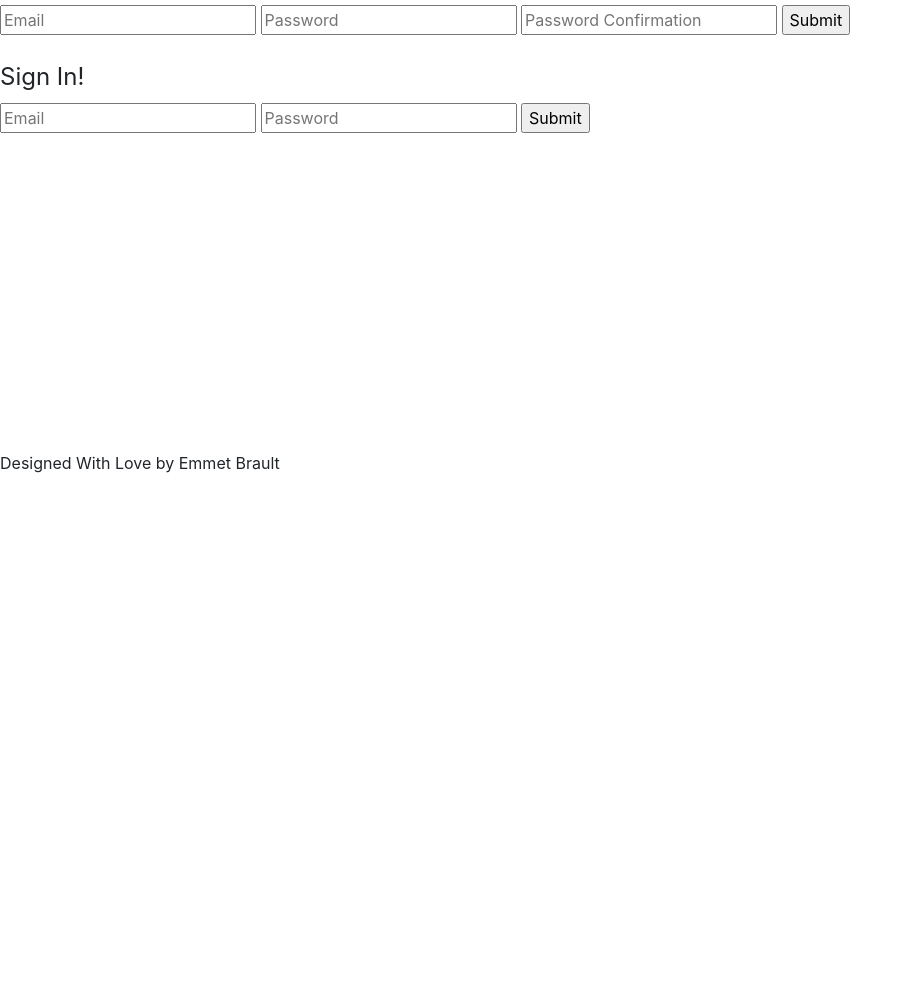
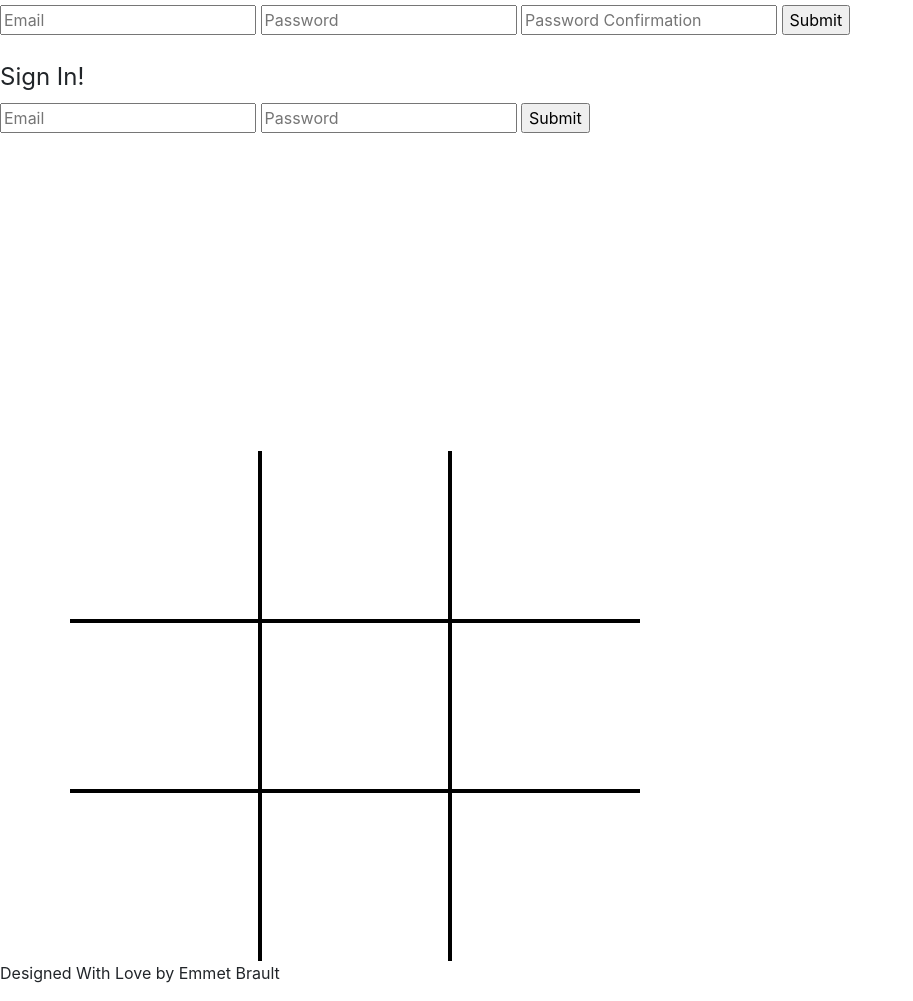
Before and after one commit to ebrault/tictactoe-client, a website built with webpack: page index.html in a window 1280 px wide. Shown: the part 95-1096 px from the top of the page, without its empty margins (0-913 px from the left). Before the commit the page ends 800 px from the top, so only its background shows below. Built offline with nearby package versions, Linux system fonts and the light colour scheme.

Commit message:
Added game board to API branch
Added game board to index.html in order to begin testing.

```diff
--- a/index.html
+++ b/index.html
@@ -52,26 +52,24 @@
 </header>
   <div id="game-board">
     <button id="new-game-button" class="hidden">Click to start a new game</button>
-    <!--
     <br />
     <div id="tic-tac-toe" class="container">
       <div class="row">
-        <div class="col-md-2 square top left"></div>
-        <div class="col-md-2 square top"></div>
-        <div class="col-md-2 square top right"></div>
+        <div id='0' class="col-md-2 square top left" data-square='0'></div>
+        <div id='1' class="col-md-2 square top" data-square='1'></div>
+        <div id='2' class="col-md-2 square top right" data-square='2'></div>
       </div>
       <div class="row">
-        <div class="col-md-2 square left"></div>
-        <div class="col-md-2 square"></div>
-        <div class="col-md-2 square right"></div>
+        <div id='3' class="col-md-2 square left" data-square='3'></div>
+        <div id='4' class="col-md-2 square" data-square='4'></div>
+        <div id='5' class="col-md-2 square right" data-square='5'></div>
       </div>
       <div class="row">
-        <div class="col-md-2 square bottom left"></div>
-        <div class="col-md-2 square bottom"></div>
-        <div class="col-md-2 square bottom right"></div>
+        <div id='6' class="col-md-2 square bottom left" data-square='6'></div>
+        <div id='7' class="col-md-2 square bottom" data-square='7'></div>
+        <div id='8' class="col-md-2 square bottom right" data-square='8'></div>
       </div>
     </div>
-  -->
     <div class="display-games"></div>
   </div>
   <footer>
```
